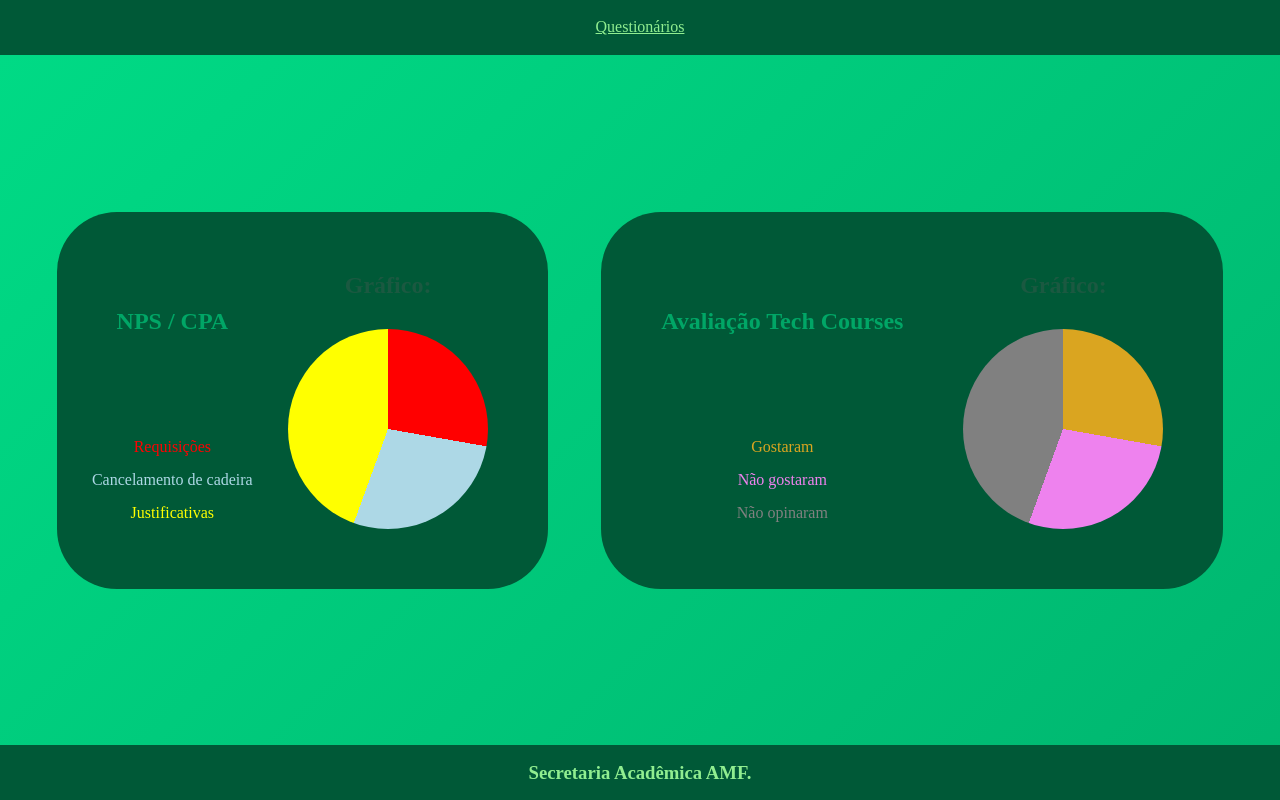
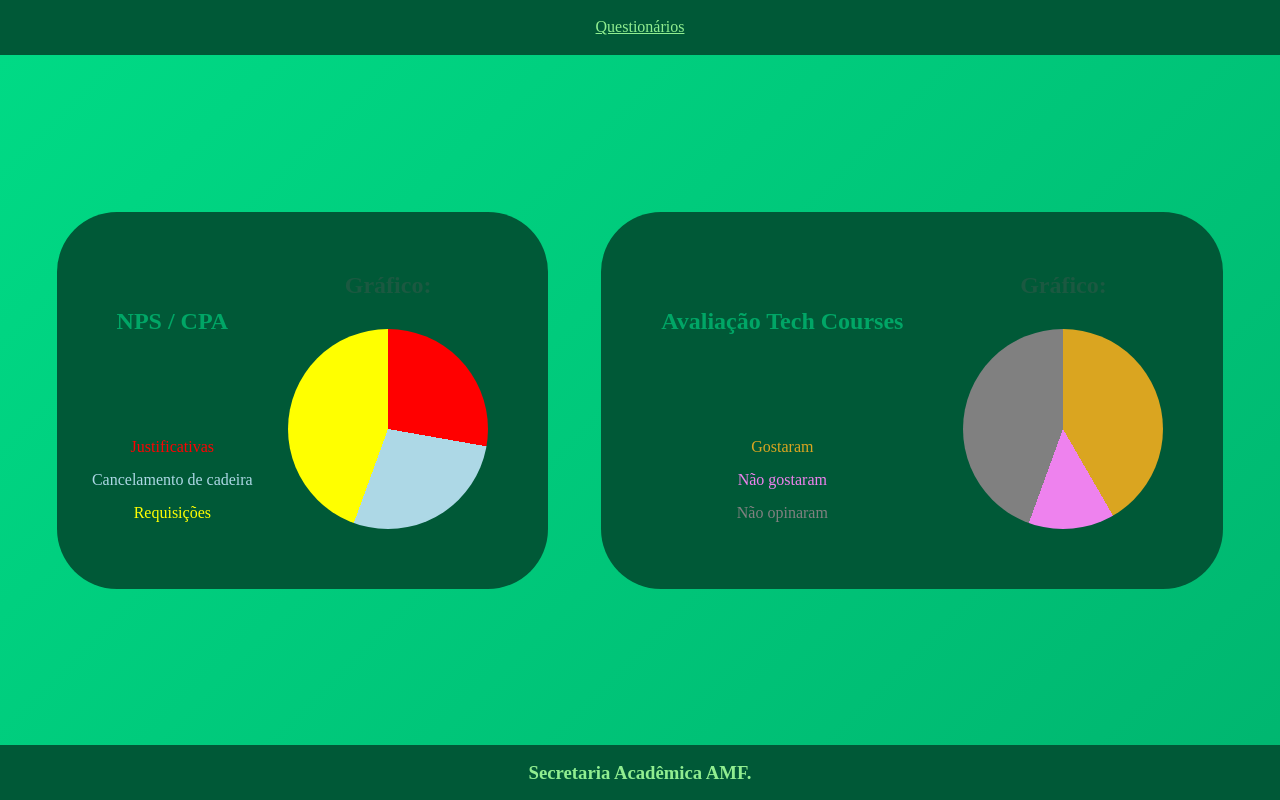
Before and after one commit to RaissonSS/TrabalhoProbabilidade, a plain HTML site: page pages/formsAnswer.html in a window 1280 px wide. Drawn offline with Linux system fonts and the light colour scheme.

Commit message:
formsAnswers v0.3

```diff
--- a/pages/formsAnswer.html
+++ b/pages/formsAnswer.html
@@ -18,9 +18,9 @@
                     <h2>NPS / CPA</h2>
                 </div>
                 <div class="graphic-bottom">
-                    <p id="graph01-a">Requisições</p>
+                    <p id="graph01-a">Justificativas</p>
                     <p id="graph01-b">Cancelamento de cadeira</p>
-                    <p id="graph01-c">Justificativas</p>
+                    <p id="graph01-c">Requisições</p>
                 </div>
                 <div class="pizza">
                     <h2>Gráfico:</h2>
--- a/sass/formsAnswers.scss
+++ b/sass/formsAnswers.scss
@@ -119,7 +119,7 @@
                     height: 200px;
                     border-radius: 50%;
                     background-image: conic-gradient(
-                        goldenrod 100deg,
+                        goldenrod 150deg,
                         violet 0 200deg,
                         gray 0);
                 }
```
Also changed, not shown: style/styleFormsAnswers.css.
